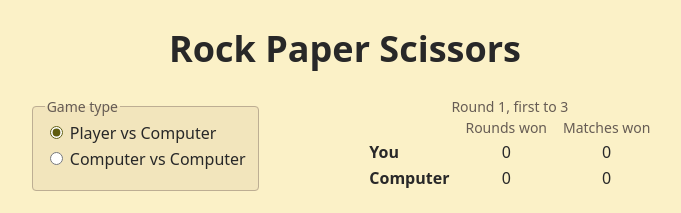
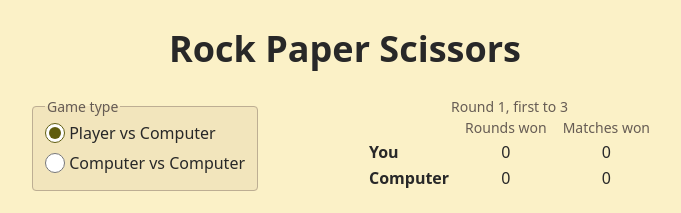
Before and after one commit to NamitYadav/rock-paper-scissors, a React (Vite) app: page / in a window 1280 px wide. Shown: the top 213 px of the page, without its empty margins (295-976 px from the left). Built offline with nearby package versions, Linux system fonts and the light colour scheme.

Commit message:
Enlarge mode radios to clear the 24px target size
20px radios 8px apart meet WCAG 2.5.8.

Co-Authored-By: Claude Opus 5.5 <noreply@anthropic.com>

```diff
--- a/src/styles.css
+++ b/src/styles.css
@@ -53,7 +53,7 @@ h1 {
 fieldset {
   display: flex;
   flex-direction: column;
-  gap: 4px;
+  gap: 8px;
   margin: 0;
   border: 1px solid var(--border);
   border-radius: 4px;
@@ -70,6 +70,14 @@ caption,
 
 input {
   accent-color: var(--accent);
+}
+
+/* 20px circles 8px apart clear the 24px target-size minimum (WCAG 2.5.8). */
+input[type='radio'] {
+  width: 20px;
+  height: 20px;
+  margin: 0;
+  vertical-align: -4px;
 }
 
 .score {
```
